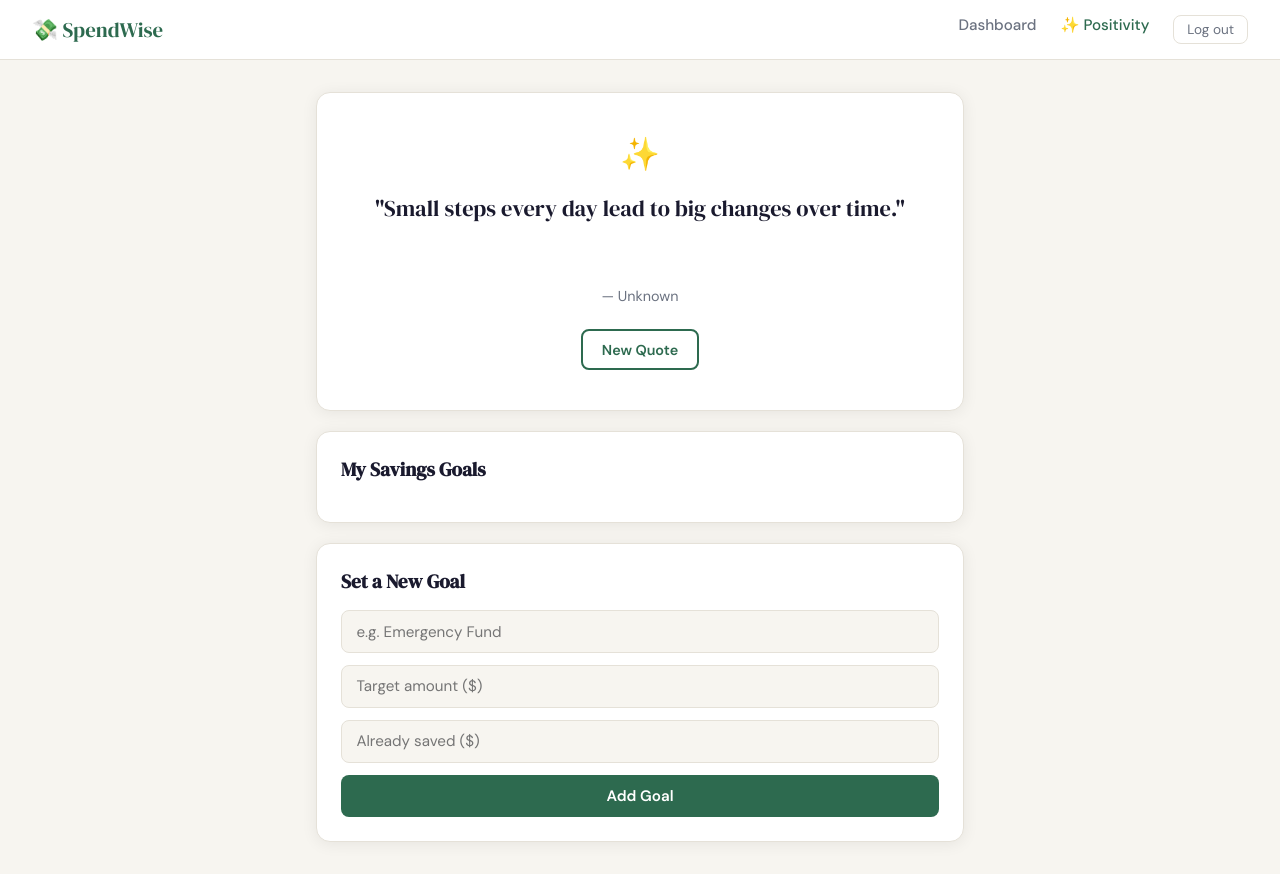
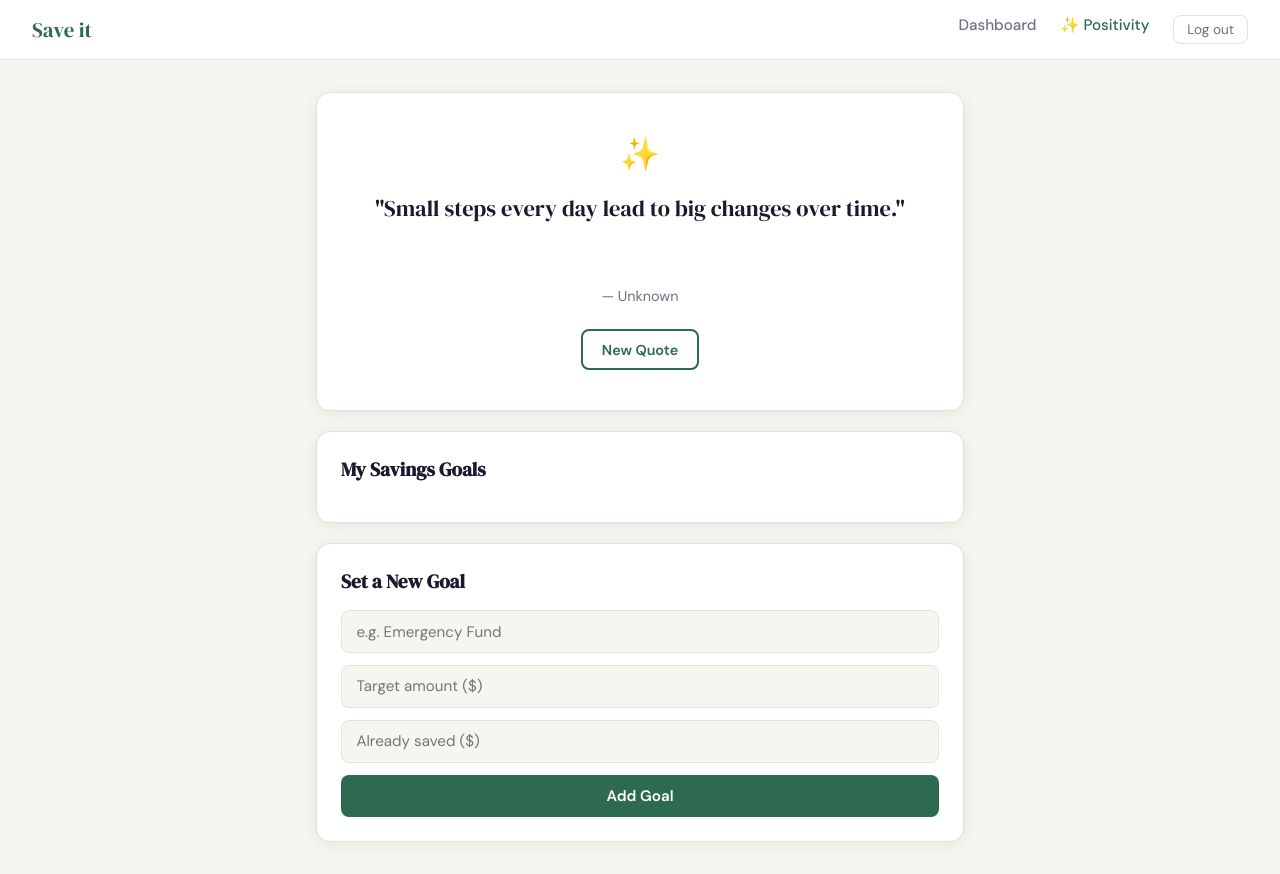
Before and after one commit to ieuceda26/project, a website: page public/pages/positivity.html in a window 1280 px wide. Drawn offline with Linux system fonts and the light colour scheme; files that its build step writes are made by us from their sources; no server answers.

Commit message:
first stage 2

```diff
--- a/middleware/auth.js
+++ b/middleware/auth.js
@@ -1,3 +1,9 @@
+/*
+Name: Isaac Euceda
+Date: 2026-04-21
+CSC 372-01
+Description: This file contains middleware functions for authentication in the Save It application. The requireAuth function is used to protect API routes by checking if the user is logged in, while the requireAuthPage function is used to protect page routes by redirecting unauthenticated users to the login page.
+*/
 // Middleware to protect API routes
 function requireAuth(req, res, next) {
 if (req.session && req.session.userId) {
--- a/public/js/dashboard.js
+++ b/public/js/dashboard.js
@@ -1,3 +1,9 @@
+/*
+Name:Isaac Euceda
+Date: 2026/04/21
+CSC-372-01
+Description: This file contains the JavaScript code for the dashboard page of the Save It application. It handles fetching transaction data, rendering the pie chart and transaction list, and managing user interactions such as adding and deleting transactions.
+*/
 let currentRange = 'week';
 let pieChart = null;
 
--- a/public/js/positivity.js
+++ b/public/js/positivity.js
@@ -1,3 +1,9 @@
+/*
+Name: Isaac Euceda
+Date: 2026/04/21
+CSC 372-01
+Description: This file contains the JavaScript code for the positivity page of the Save It application. It handles fetching and displaying a random quote, as well as allowing users to save their favorite quotes to local storage.
+*/
 // --- Quote ---
 async function loadQuote() {
   const textEl = document.getElementById('quote-text');
--- a/public/pages/positivity.html
+++ b/public/pages/positivity.html
@@ -1,15 +1,23 @@
+<!--
+Name: Isaac Euceda
+Date: 2026-04-21
+CSC 372-01
+Description: This is the positivity page for the Save It app. It displays a random quote and allows users to set savings goals.
+-->
 <!DOCTYPE html>
 <html lang="en">
+
 <head>
   <meta charset="UTF-8" />
-  <meta name="viewport" content="width=device-width, initial-scale=1.0"/>
+  <meta name="viewport" content="width=device-width, initial-scale=1.0" />
   <title>SpendWise — Positivity</title>
   <link rel="stylesheet" href="/css/style.css" />
 </head>
+
 <body>
 
   <nav class="navbar">
-    <div class="nav-brand">💸 SpendWise</div>
+    <div class="nav-brand">Save it</div>
     <div class="nav-links">
       <a href="/">Dashboard</a>
       <a href="/positivity" class="active">✨ Positivity</a>
@@ -54,4 +62,5 @@
     }
   </script>
 </body>
+
 </html>
--- a/routes/auth.js
+++ b/routes/auth.js
@@ -1,3 +1,9 @@
+/*
+Name: Isaac Euceda
+Date: 2026-04-21
+CSC 372-01
+Description: This file contains the routes for user authentication in the Save It application. It includes routes for registering a new user, logging in an existing user, logging out, and fetching the current user's information. Passwords are hashed using bcrypt for security, and sessions are used to keep users logged in.
+*/
 const express = require('express');
 const bcrypt = require('bcrypt');
 const pool = require('../db');
--- a/routes/goals.js
+++ b/routes/goals.js
@@ -1,3 +1,9 @@
+/*
+Name: Isaac Euceda
+Date: 2026-04-21
+CSC 372-01
+Description: This file contains the routes for managing savings goals in the Save It application. It includes routes for fetching all goals, creating a new goal, updating the saved amount for a goal, and deleting a goal. All routes are protected and require authentication.
+*/
 const express = require('express');
 const router = express.Router();
 const pool = require('../db');
--- a/routes/quotes.js
+++ b/routes/quotes.js
@@ -1,3 +1,9 @@
+/*
+Name: Isaac Euceda
+Date: 2026-04-21
+CSC 372-01
+Description: This file contains the routes for fetching random quotes in the Save It application. The GET /quotes route fetches a random quote from the ZenQuotes API and returns it as JSON. If the API request fails, it returns a random fallback quote from a predefined list.
+*/
 const express = require('express');
 const router = express.Router();
 
--- a/routes/transactions.js
+++ b/routes/transactions.js
@@ -1,3 +1,9 @@
+/*
+Name: Isaac Euceda
+Date: 2026-04-21
+CSC 372-01
+Description: This file contains the routes for managing transactions in the Save It application. It includes routes for fetching all transactions (optionally filtered by week or month), fetching spending summaries grouped by category, creating a new transaction, updating an existing transaction, and deleting a transaction. All routes are protected and require authentication.
+*/
 const express = require('express');
 const router = express.Router();
 const pool = require('../db');
--- a/server.js
+++ b/server.js
@@ -1,3 +1,9 @@
+/*
+Name: Isaac Euceda
+Date: 2026-04-21
+CSC 372-01
+Description: This is the main server file for the Save It application. It sets up the Express server, configures middleware for CORS, JSON parsing, and session management using connect-pg-simple to store sessions in a PostgreSQL database. The server defines routes for authentication, transactions, goals, and quotes, as well as serving static files and protected pages. The server listens on a specified port for incoming requests.
+*/
 require('dotenv').config();
 const express = require('express');
 const cors = require('cors');
```
Also changed, not shown: db/index.js (+6 -1 lines), public/index.html (+9 -1 lines), public/pages/login.html (+12 -3 lines), public/pages/register.html (+11 -1 lines).
